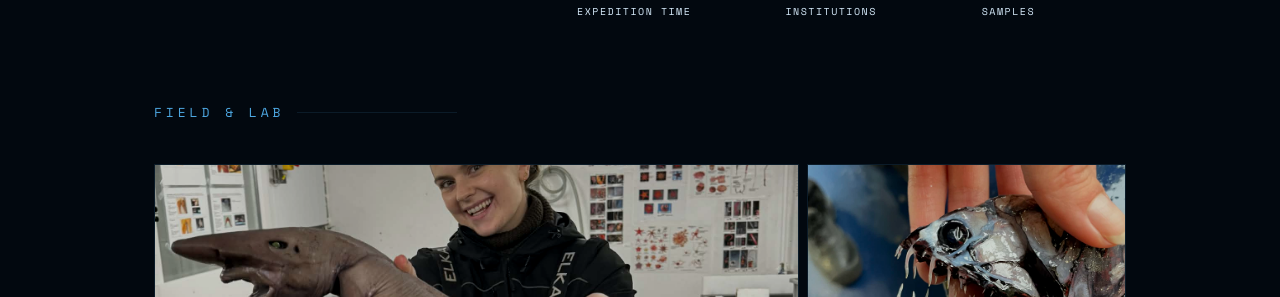
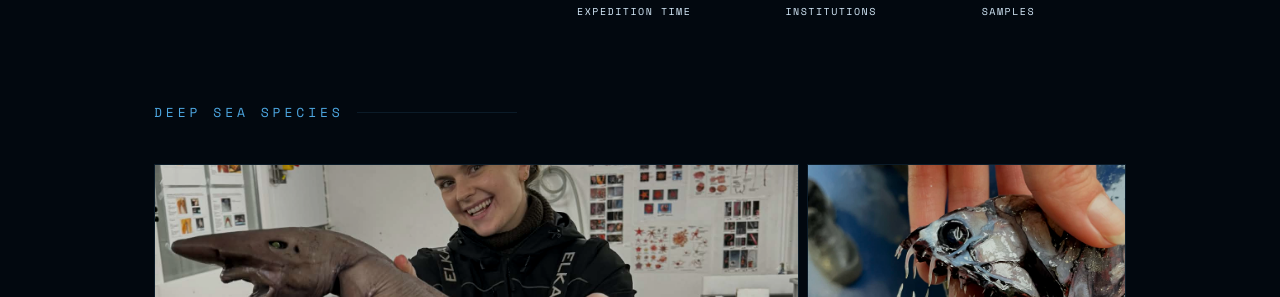
Before and after one commit to Areinholdt/Areinholdt.github.io, a Jekyll site: the page built from about.md, in a window 1280 px wide and 900 px high, scrolled down 1057 px. Shown: the part 158-455 px from the top of the window. Built offline with Jekyll 4.4.1, drawn with Linux system fonts in a browser that asks for light colours; some web fonts are replaced.

Commit message:
Update about.md

```diff
--- a/about.md
+++ b/about.md
@@ -248,7 +248,7 @@ permalink: /about/
   </div>
 
 <!-- PHOTO GALLERY -->
-  <div class="gallery-label">Field &amp; lab</div>
+  <div class="gallery-label">Deep Sea Species</div>
   <div class="gallery">
     <div class="gallery-item wide">
       <img src="/images/shark_annika.jpg" alt="Photo 1">
```
